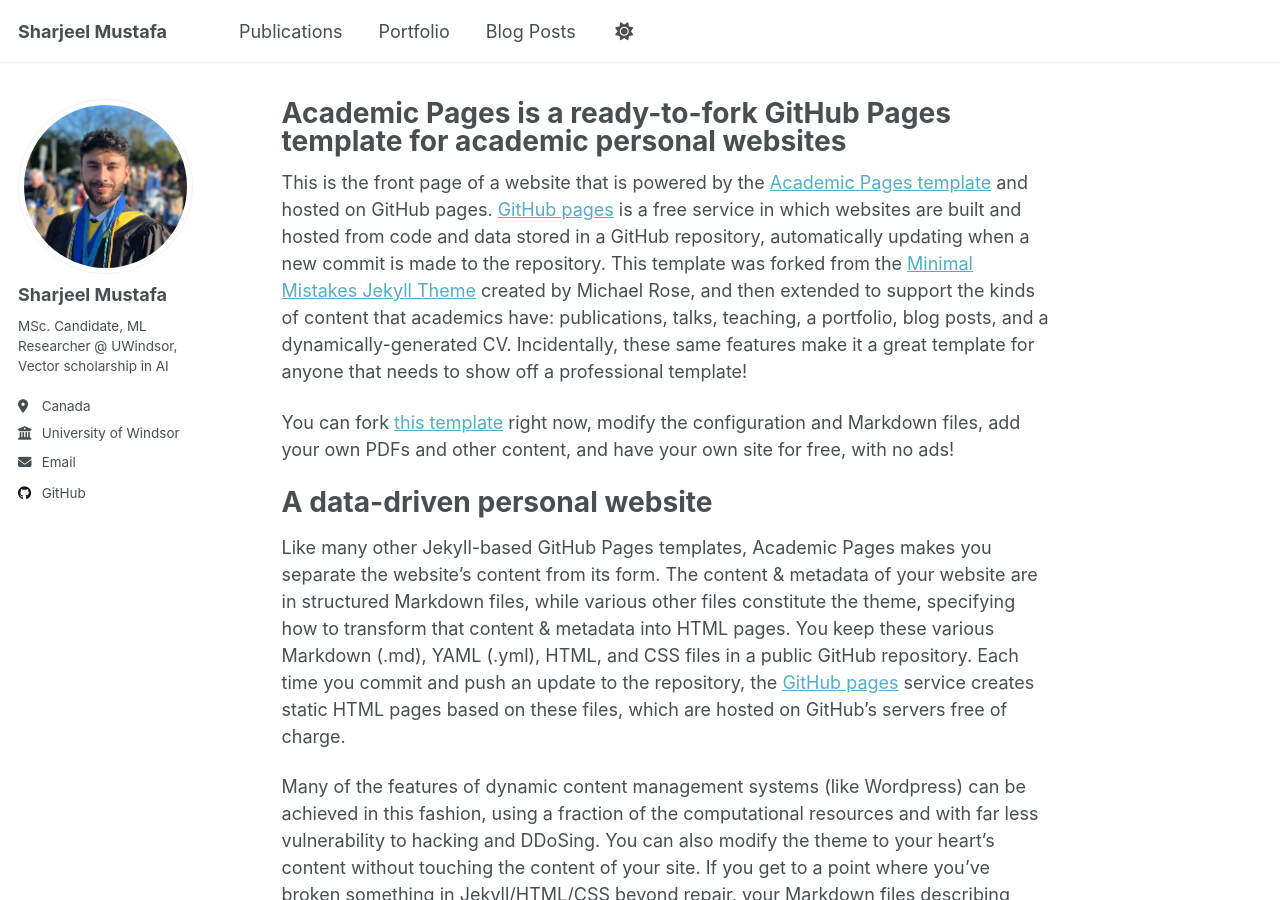
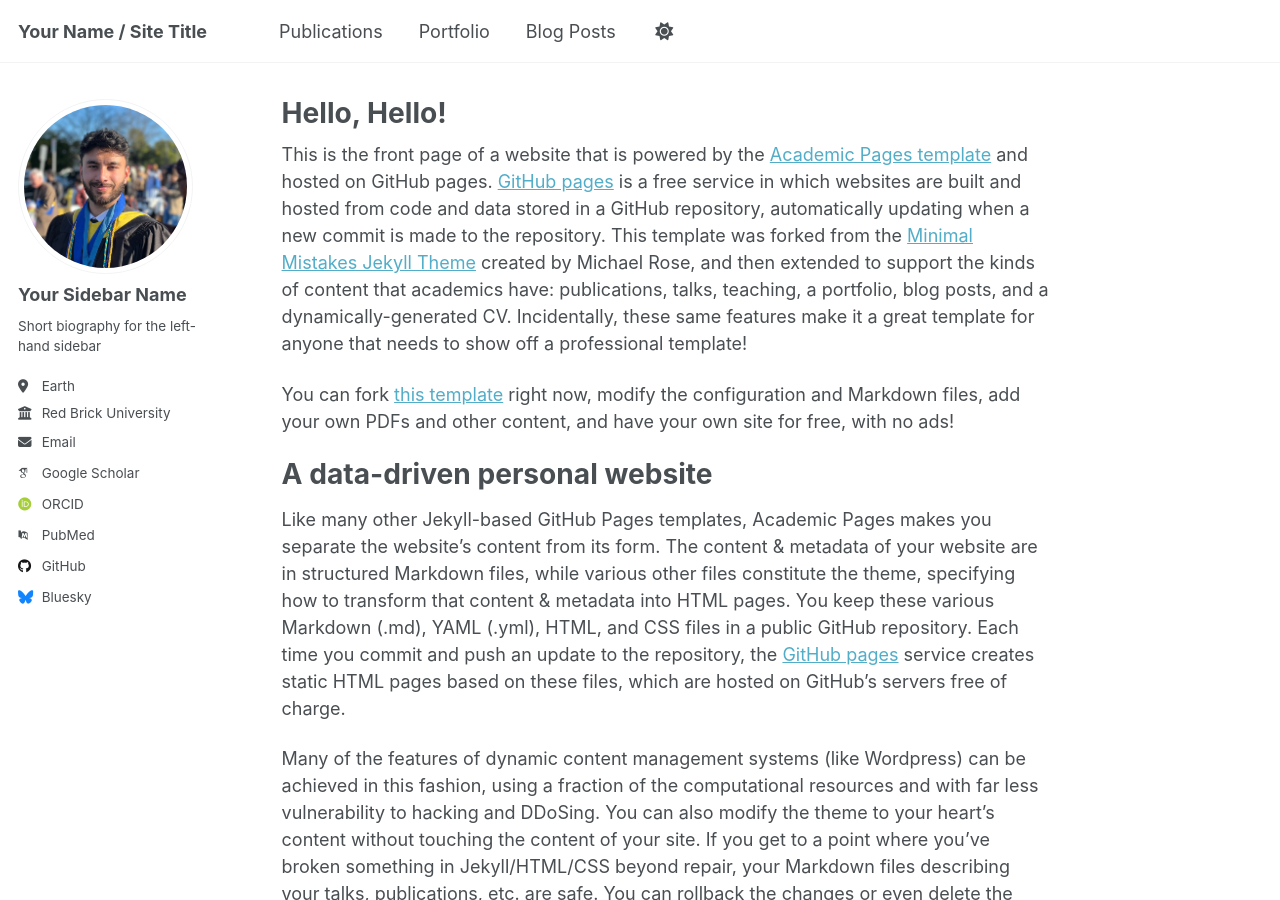
Before and after one commit to Sharjeeliv/sharjeeliv.github.io, a Jekyll site: the page built from _pages/about.md, in a window 1280 px wide and 900 px high. Built offline with Jekyll 4.4.1, drawn with Linux system fonts in a browser that asks for light colours; some web fonts are replaced; a script that is not in the unit is left out; some of the changed text lies outside the part shown.

Commit message:
reset config

```diff
--- a/_config.yml
+++ b/_config.yml
@@ -8,14 +8,15 @@
 
 # Basic Site Settings
 locale                   : "en-US"
-site_theme               : "default"
-title                    : "Sharjeel Mustafa"
+site_theme               : "default" # Currently available options are "default", "air"
+title                    : "Your Name / Site Title"
 title_separator          : "-"
-name                     : &name "Sharjeel Mustafa"
-description              : &description "MSc. Candidate and ML Reesarcher @ University of Windsor, Vector scholarship in AI"
-url                      : https://sharjeeliv.github.io # the base hostname & protocol for your site e.g. "https://[your GitHub username].github.io" or if you already have some other page hosted on Github then use "https://[your GitHub username].github.io/[Your Repo Name]"
+name                     : &name "Your Name"
+description              : &description "Your Name's academic portfolio"   # Update this with a general description of your site, this is the default if not overridden by a page
+url                      : https://academicpages.github.io # The base hostname & protocol for your site e.g. "https://[your GitHub username].github.io",
+                                                           # or if you already have some other page hosted on Github then use "https://[your GitHub username].github.io/[Your Repo Name]"
 baseurl                  : "" # the subpath of your site, e.g. "/blog"
-repository               : "sharjeeliv/sharjeeliv.github.io"
+repository               : "academicpages/academicpages.github.io"
 
 # Site Author - The following control what appear as part of the author content on the side bar.
 #               If a field is blank the icon and link will not appear, otherwise it will be shown.
@@ -23,23 +24,23 @@
 author:
   # Biographic information
   avatar           : "profile.png"
-  name             : "Sharjeel Mustafa"
+  name             : "Your Sidebar Name"
   pronouns         : # example: "she/her"
-  bio              : "MSc. Candidate, ML Researcher @ UWindsor, Vector scholarship in AI"
-  location         : "Canada"
-  employer         : "University of Windsor"
+  bio              : "Short biography for the left-hand sidebar"
+  location         : "Earth"
+  employer         : "Red Brick University"
   uri              : # URL
-  email            : "mustafa7@uwindsor.ca"
+  email            : "none@example.org"
 
   # Academic websites
   academia         : # URL
   arxiv            : # URL - Update with the correct link to your profile
-  googlescholar    : # URL
+  googlescholar    : "https://scholar.google.com/citations?user=PS_CX0AAAAAJ"
   inspire-hep      : # URL
   impactstory      : # URL
-  orcid            : # URL
+  orcid            : "http://orcid.org/yourorcidurl"
   semantic         : # URL
-  pubmed           : # URL
+  pubmed           : "https://www.ncbi.nlm.nih.gov/pubmed/?term=john+snow"
   researchgate     : # URL
   scopus           : # URL
 
@@ -47,13 +48,13 @@
   bitbucket        : # Username - Update with your username on the site
   codepen          : # Username
   dribbble         : # Username
-  github           : "sharjeeliv"
+  github           : "academicpages"
   kaggle           : # Username
   stackoverflow    : # User number or user number and name (i.e., use "1" or "1/jeff-atwood")
 
   # Social media
   artstation       : # Username
-  bluesky          : # Username
+  bluesky          : "bsky.app" # Replace this with you Bluesky username
   facebook         : # Username
   flickr           : # Username
   foursquare       : # Username
@@ -88,7 +89,7 @@
     title: 'Conference Papers'
 
 # Site Settings
-teaser                   :  # filename of teaser fallback teaser image placed in /images/, .e.g. "500x300.png"
+teaser                   :  # filename of teaser fallback teaser image placed in /images/ for social media previews
 breadcrumbs              : false # true, false (default)
 words_per_minute         : 160
 future                   : true
--- a/_pages/about.md
+++ b/_pages/about.md
@@ -1,6 +1,6 @@
 ---
 permalink: /
-title: "Academic Pages is a ready-to-fork GitHub Pages template for academic personal websites"
+title: "Hello, Hello!"
 author_profile: true
 redirect_from:
   - /about/
```
